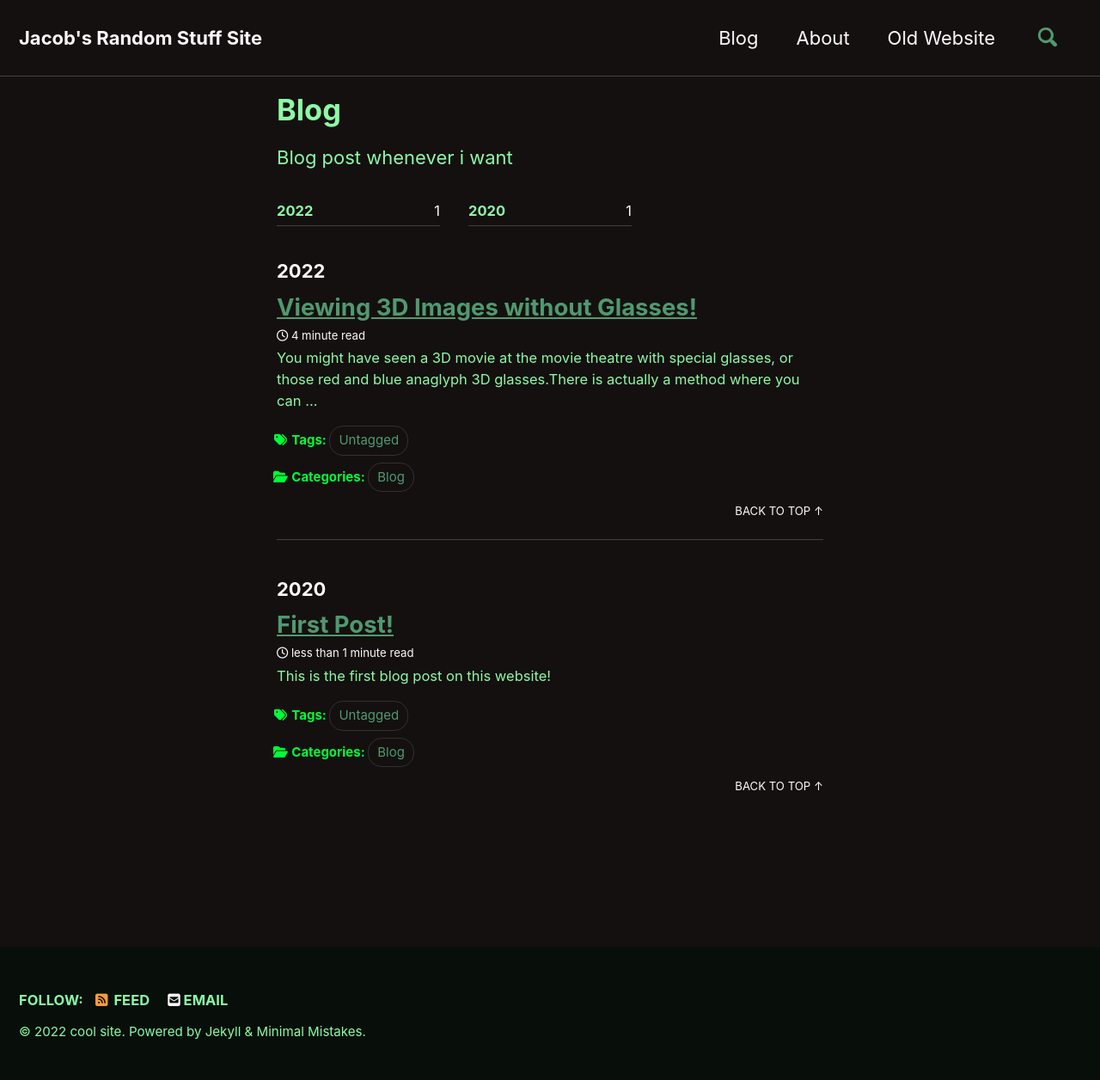
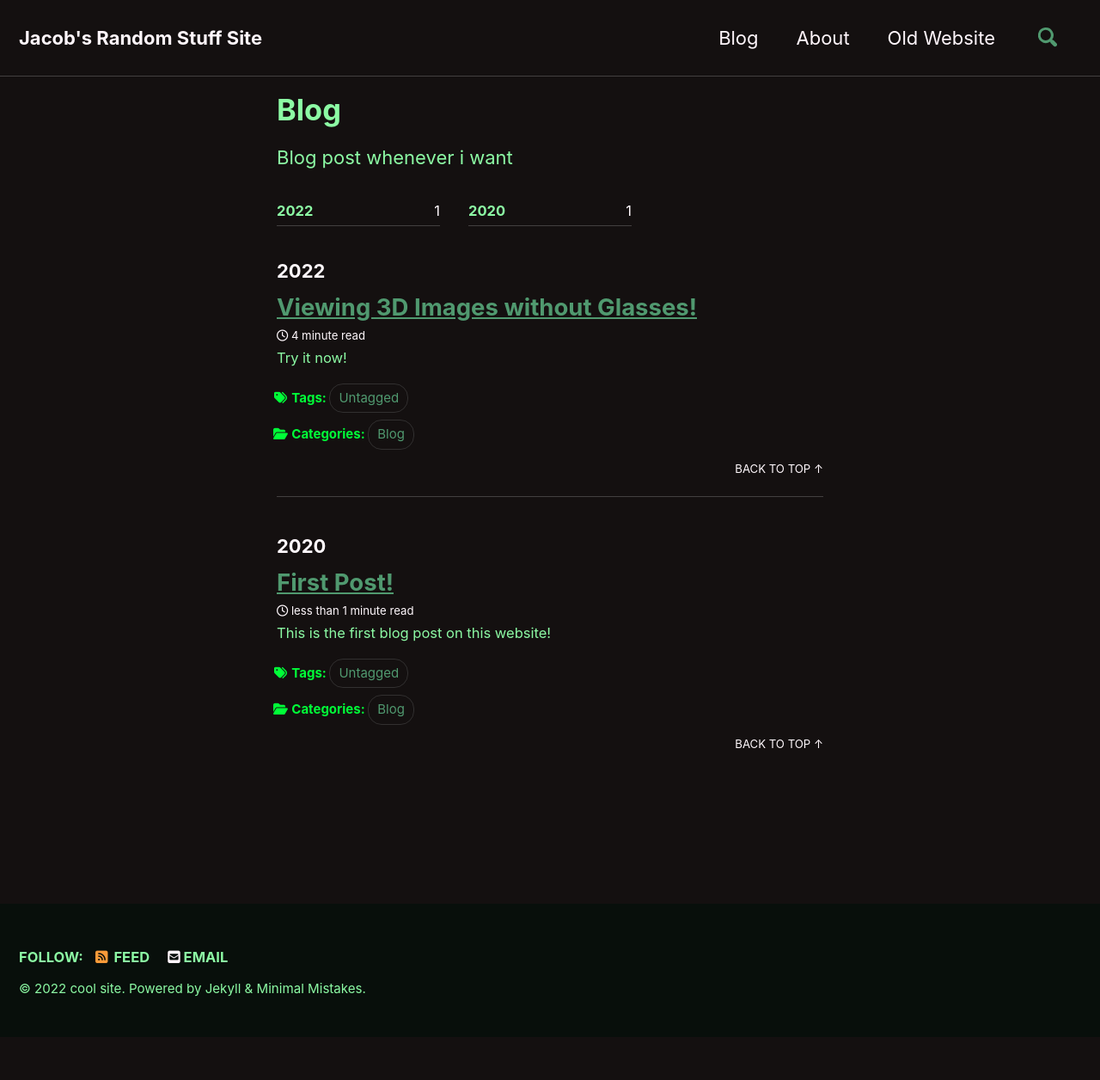
Before and after one commit to ilikecandy/jacobtian.com-v2, a Jekyll site: the page built from _pages/blog.md, in a window 1280 px wide. Shown: the whole page at 86% size. Built offline with Jekyll 4.4.1, drawn with Linux system fonts in a browser that asks for light colours; cached includes are drawn as plain includes; nearby versions of some CDN libraries; after the commit the page ends 1206 px from its top, so only the background shows below that.

Commit message:
Update 2022-01-18-stereoscopic-image-viewing.md

```diff
--- a/_posts/2022-01-18-stereoscopic-image-viewing/2022-01-18-stereoscopic-image-viewing.md
+++ b/_posts/2022-01-18-stereoscopic-image-viewing/2022-01-18-stereoscopic-image-viewing.md
@@ -11,8 +11,9 @@
   - Untagged
 ---
 
-You might have seen a 3D movie at the movie theatre with special glasses, or those red and blue anaglyph 3D glasses.There is actually a method where you can see images in 3D without any glasses right on your phone or computer screen!
-This method is known as stereoscopy, where it creates the illusion of depth. I found this concept very fascinating and I highly recommend you to try it! There are two methods for viewing without any equipment; parallel and cross. They both involve 'combining' two perspectives into one image that will appear to have depth. This is also used in the Magic Eye series of books, which uses parallel viewing.
+Try it now!
+
+You might have seen a 3D movie at the movie theatre with special glasses, or those red and blue anaglyph 3D glasses. There is actually a method where you can see images in 3D without any glasses right on your phone or computer screen! This method is known as stereoscopy, where it creates the illusion of depth. I found this concept very fascinating and I highly recommend you to try it! There are two methods for viewing without any equipment; parallel and cross. They both involve 'combining' two perspectives into one image that will appear to have depth. This is also used in the Magic Eye series of books, which uses parallel viewing.
 
 ![Mind-blowing 3D Cross View Illusion](https://unbelievable-facts.com/wp-content/uploads/2015/12/Screen-Shot-2015-12-21-at-10.39.10-PM.jpg)
 > Example of a stereoscopic image that can be viewed using the cross
```
Also changed, not shown: other parts of _posts/2022-01-18-stereoscopic-image-viewing/2022-01-18-stereoscopic-image-viewing.md (+2 -2 lines).
